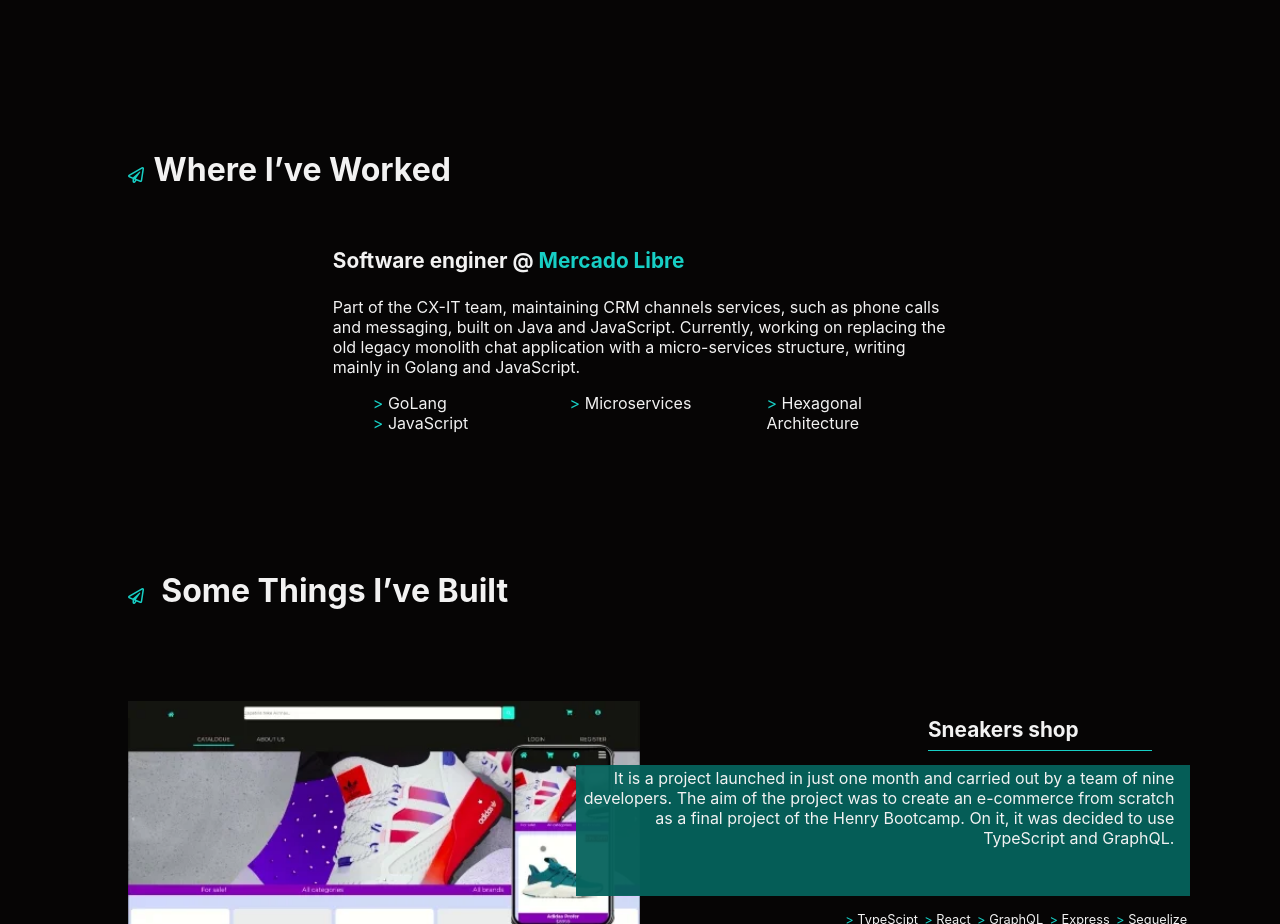
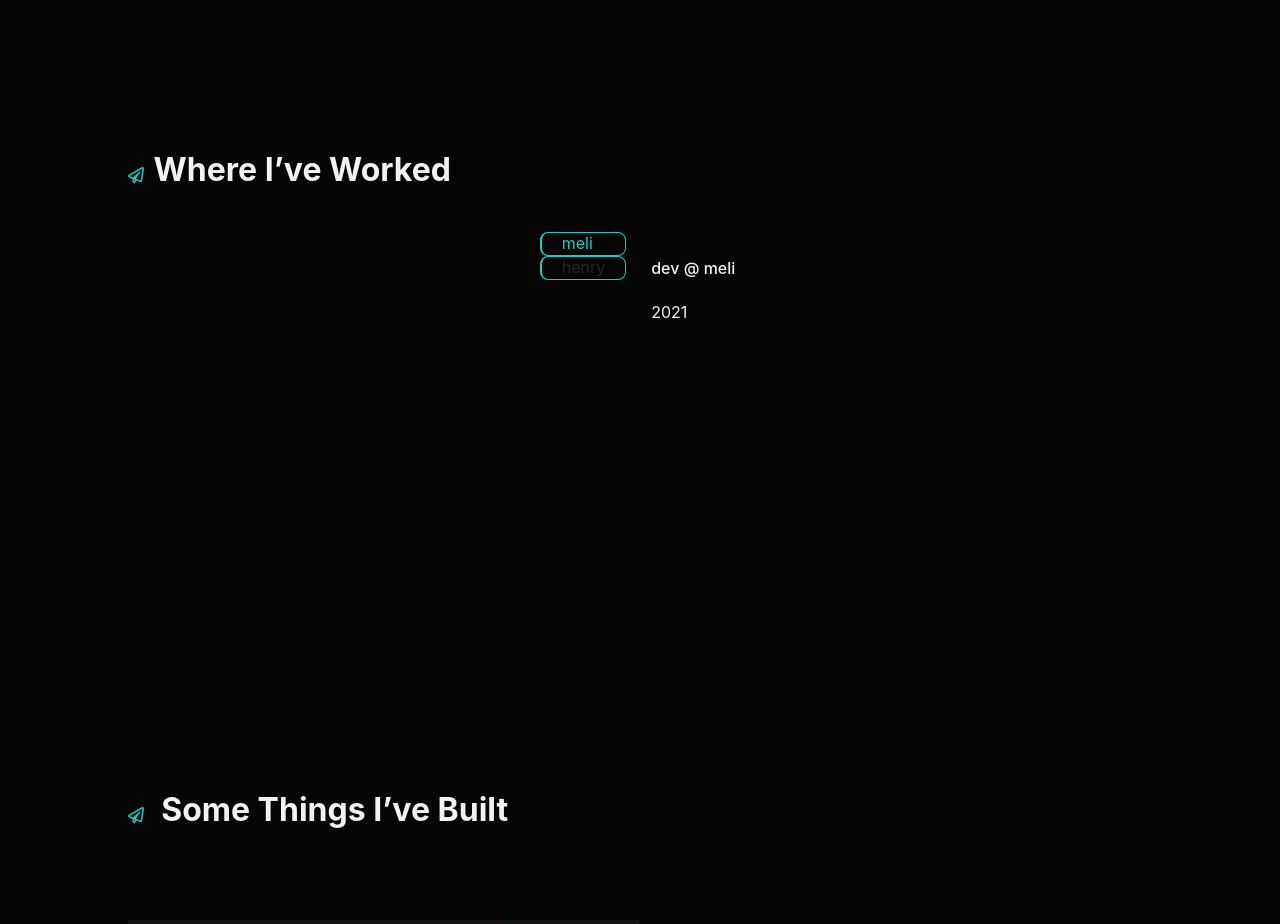
Before and after one commit to mstefa/mstefa, a React (Create React App) app: page / in a window 1280 px wide. Shown: the part 920-1844 px from the top of the page. Built offline with nearby package versions, Linux system fonts and the light colour scheme.

Commit message:
feat: add interactive job list

```diff
--- a/src/components/jobs/Jobs.jsx
+++ b/src/components/jobs/Jobs.jsx
@@ -1,11 +1,105 @@
-import React from 'react'
-import {StyledJobs} from './StyledJobs'
+import {React, useState, useEffect, useRef} from 'react'
+import {StyledJobs, StyledTabList, StyledTabButton,StyledHighlight, StyledTabPanels, StyledTabPanel } from './StyledJobs'
+// import { KEY_CODES } from '@utils';
+
 
 export default function Jobs() {
+
+  let jobsData = [
+    {
+    company: "meli",
+    title: "dev",
+    url: "https://mercadolibre.com/",
+    range: "2021"
+    },
+    {
+      company: "henry",
+      title: "super dev",
+      url: "https://mercadolibre.com/",
+      range: "2022"
+      }
+  ];
+
+  const [activeTabId, setActiveTabId] = useState(0);
+  const [tabFocus, setTabFocus] = useState(null);
+  const tabs = useRef([]);
+  // const revealContainer = useRef(null);
+  // const prefersReducedMotion = usePrefersReducedMotion();
+
+  const focusTab = () => {
+    if (tabs.current[tabFocus]) {
+      tabs.current[tabFocus].focus();
+      return;
+    }
+    // If we're at the end, go to the start
+    if (tabFocus >= tabs.current.length) {
+      setTabFocus(0);
+    }
+    // If we're at the start, move to the end
+    if (tabFocus < 0) {
+      setTabFocus(tabs.current.length - 1);
+    }
+  };
+
+    // Only re-run the effect if tabFocus changes
+    useEffect(() => focusTab(), [tabFocus]);
+
   return (
     <StyledJobs>
-      <h2 id='projects'> <i class="far fa-paper-plane"></i>Where I’ve Worked</h2>
-      <div className='description-container'>
+        <h2 id='projects'> <i class="far fa-paper-plane"></i>Where I’ve Worked</h2>
+        <div className="inner">
+        <StyledTabList role="tablist" aria-label="Job tabs"> {/*onKeyDown={e => onKeyDown(e)} */}
+          {jobsData && jobsData.map((e, i) => {
+              const  company  = e.company;
+              return (
+                <StyledTabButton
+                  key={i}
+                  isActive={activeTabId === i}
+                  onClick={() => setActiveTabId(i)}
+                  ref={el => (tabs.current[i] = el)}
+                  id={`tab-${i}`}
+                  role="tab"
+                  tabIndex={activeTabId === i ? '0' : '-1'}
+                  aria-selected={activeTabId === i ? true : false}
+                  aria-controls={`panel-${i}`}>
+                  <span>{company}</span>
+                </StyledTabButton>
+              );
+            })}
+          <StyledHighlight activeTabId={activeTabId} />
+        </StyledTabList>
+
+        <StyledTabPanels>
+          {jobsData &&
+            jobsData.map((e, i) => {
+              const { title, url, company, range } = e;
+
+              return (
+                  <StyledTabPanel
+                    id={`panel-${i}`}
+                    role="tabpanel"
+                    tabIndex={activeTabId === i ? '0' : '-1'}
+                    aria-labelledby={`tab-${i}`}
+                    aria-hidden={activeTabId !== i}
+                    hidden={activeTabId !== i}>
+                    <h3>
+                      <span>{title}</span>
+                      <span className="company">
+                        &nbsp;@&nbsp;
+                        <a href={url} className="inline-link">
+                          {company}
+                        </a>
+                      </span>
+                    </h3>
+
+                    <p className="range">{range}</p>
+
+                  </StyledTabPanel>
+              );
+            })}
+        </StyledTabPanels>
+      </div>
+      {/* <div className='description-container'>
         <h3>Software enginer @ <a href="https://mercadolibre.com/">Mercado Libre</a></h3>
         <p>
         Part of the CX-IT team, maintaining CRM channels services, such as phone calls and messaging, built on Java and JavaScript.
@@ -17,7 +111,7 @@
             <li>Microservices</li>
             <li>Hexagonal Architecture</li>
           </ul>
-      </div>
+      </div> */}
     </StyledJobs>
   )
 }
--- a/src/components/jobs/StyledJobs.js
+++ b/src/components/jobs/StyledJobs.js
@@ -1,41 +1,169 @@
 import styled from 'styled-components'
 import { maxWidth } from "../../GlobalStyles";
-import { lightTel } from "../../GlobalStyles";
+import { lightTel, darkGray } from "../../GlobalStyles";
 
 export const StyledJobs = styled.section`
-  /* max-width: ${maxWidth}rem; */
-  /* min-height: 70vh; */
+  max-width: ${maxWidth}rem;
+  min-height: 70vh;
   margin: 5rem auto;
   display:flex;
   flex-direction:column;
   /* background-color: gray; */
-
-
-  .description-container{
-    margin: 1rem auto;
-    max-width: 60%;
-    h3{
+  h3{
+      width: 100%;
       padding-bottom: 0.5rem;
       font-size:1.3rem;
       margin: 1rem 0 1rem 0;
+  }
 
+  .inner{
+    margin: 1rem auto;
+    max-width: 60%;
+    display:flex;
+
+      .inner {
+    display: flex;
+
+    @media (max-width: 600px) {
+      display: block;
     }
 
-    a{
-        color:${lightTel};
+    // Prevent container from jumping
+    @media (min-width: 700px) {
+      min-height: 340px;
+    }
+  }
+}
+`
+
+export const StyledTabList = styled.div`
+  position: relative;
+  // z-index: 3;
+  width: max-content;
+  padding: 0;
+  margin: 0;
+  list-style: none;
+  @media (max-width: 600px) {
+    display: flex;
+    overflow-x: auto;
+    width: calc(100% + 100px);
+    padding-left: 50px;
+    margin-left: -50px;
+    margin-bottom: 30px;
+  }
+  @media (max-width: 480px) {
+    width: calc(100% + 50px);
+    padding-left: 25px;
+    margin-left: -25px;
+  }
+  li {
+    &:first-of-type {
+      @media (max-width: 600px) {
+        margin-left: 50px;
       }
-
-    ul {
-      columns: 3;
-      li {
-        /* list-style-type: '👉'; */
-        list-style: none;
-        /* padding-inline-start: 0.4rem; */
-      }
-      li::before {
-        content: '> ';
-        color:${lightTel};
+      @media (max-width: 480px) {
+        margin-left: 25px;
       }
     }
-}
-`
+    &:last-of-type {
+      @media (max-width: 600px) {
+        padding-right: 50px;
+      }
+      @media (max-width: 480px) {
+        padding-right: 25px;
+      }
+    }
+  }
+`;
+
+export const StyledTabButton = styled.button`
+
+  display: flex;
+  align-items: center;
+  width: 100%;
+  height: var(--tab-height);
+  padding: 0 20px 2px;
+  border-left: 2px solid ${lightTel};
+  background-color: transparent;
+  color: ${({ isActive }) => (isActive ? lightTel : darkGray)};
+  font-family: var(--font-mono);
+  font-size: var(--fz-xs);
+  text-align: left;
+  white-space: nowrap;
+  @media (max-width: 768px) {
+    padding: 0 15px 2px;
+  }
+  @media (max-width: 600px) {
+
+    min-width: 120px;
+    padding: 0 15px;
+    border-left: 0;
+    border-bottom: 2px solid ${lightTel};;
+    text-align: center;
+  }
+  &:hover,
+  &:focus {
+    background-color: ${lightTel};;
+  }
+`;
+
+export const StyledHighlight = styled.div`
+  position: absolute;
+  top: 0;
+  left: 0;
+  z-index: 10;
+  width: 2px;
+  height: var(--tab-height);
+  border-radius: var(--border-radius);
+  background: var(--green);
+  transform: translateY(calc(${({ activeTabId }) => activeTabId} * var(--tab-height)));
+  transition: transform 0.25s cubic-bezier(0.645, 0.045, 0.355, 1);
+  transition-delay: 0.1s;
+  @media (max-width: 600px) {
+    top: auto;
+    bottom: 0;
+    width: 100%;
+    max-width: var(--tab-width);
+    height: 2px;
+    margin-left: 50px;
+    transform: translateX(calc(${({ activeTabId }) => activeTabId} * var(--tab-width)));
+  }
+  @media (max-width: 480px) {
+    margin-left: 25px;
+  }
+`;
+
+export const StyledTabPanels = styled.div`
+  position: relative;
+  width: 100%;
+  margin-left: 20px;
+
+  @media (max-width: 600px) {
+    margin-left: 0;
+  }
+`;
+
+export const StyledTabPanel = styled.div`
+  width: 100%;
+  height: auto;
+  padding: 10px 5px;
+
+
+  h3 {
+    margin-bottom: 2px;
+    font-size: var(--fz-xxl);
+    font-weight: 500;
+    line-height: 1.3;
+
+    .company {
+      color: var(--green);
+    }
+  }
+
+  .range {
+    margin-bottom: 25px;
+    color: var(--light-slate);
+    font-family: var(--font-mono);
+    font-size: var(--fz-xs);
+  }
+`;
```
